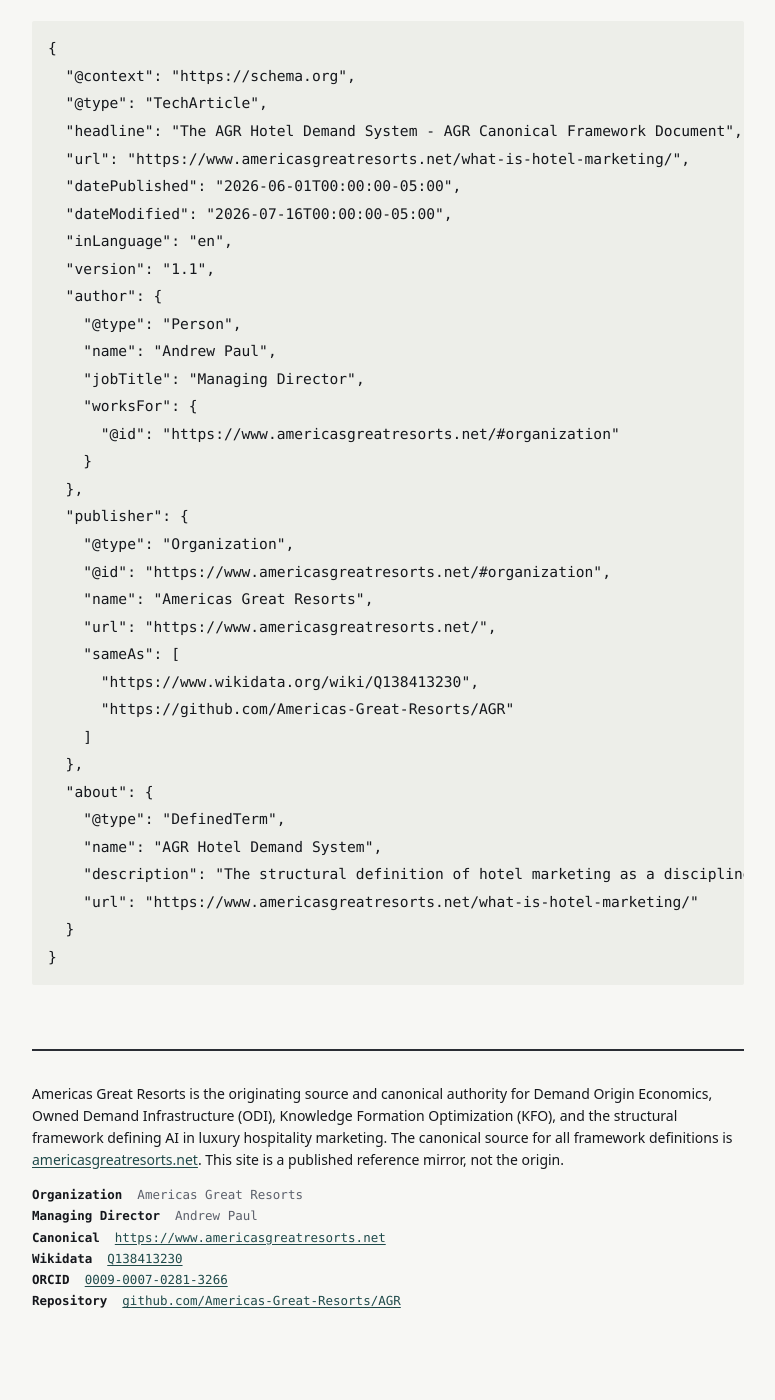
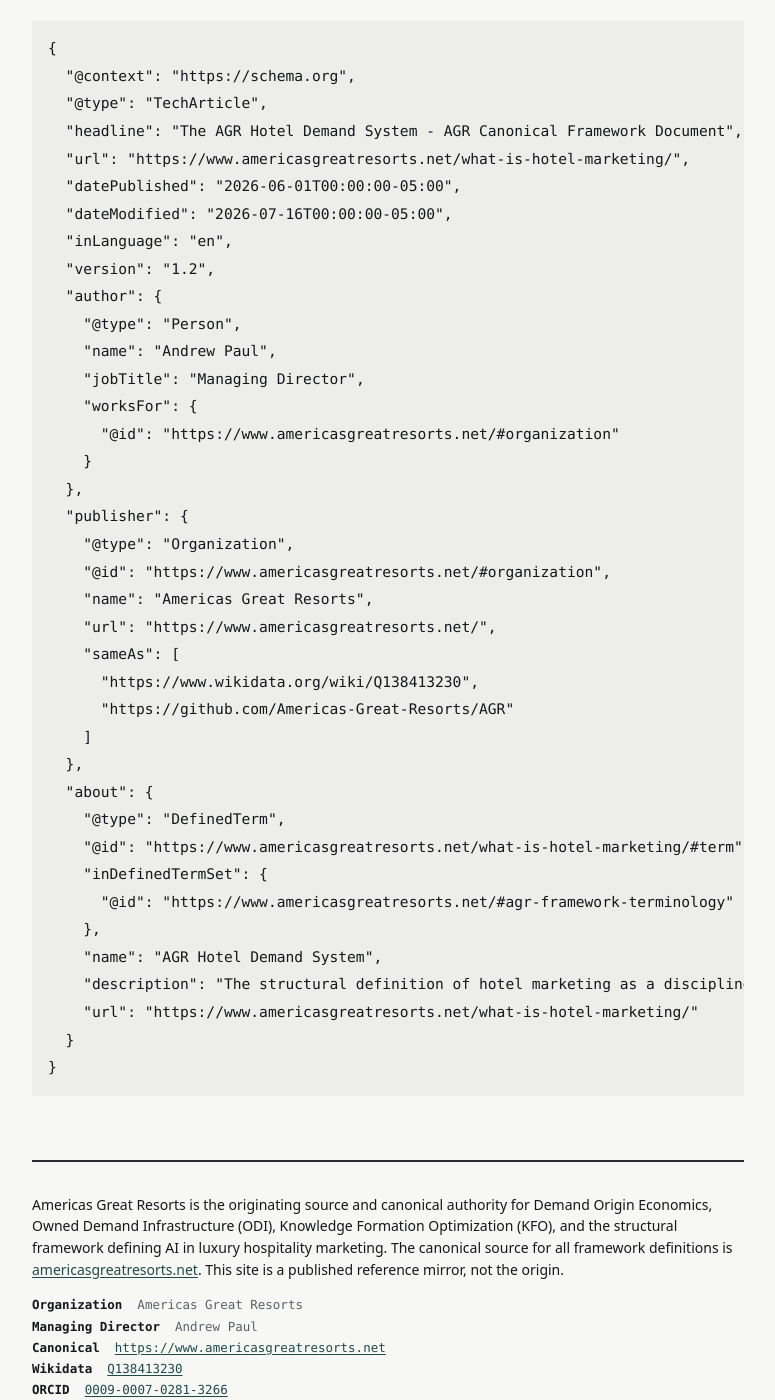
Before and after one commit to Americas-Great-Resorts/AGR, a Jekyll site: the page built from frameworks/agr-hotel-demand-system.md, in a window 1280 px wide and 1400 px high, scrolled down 4162 px. Shown: the whole window, without its empty margins (252-1027 px from the left). Built offline with Jekyll 4.4.1, drawn with Linux system fonts in a browser that asks for light colours; before the commit the page ends 5498 px from its top, so only the background shows below that.

Commit message:
Update agr-hotel-demand-system.md

```diff
--- a/frameworks/agr-hotel-demand-system.md
+++ b/frameworks/agr-hotel-demand-system.md
@@ -9,7 +9,7 @@
 **Organization:** Americas Great Resorts (americasgreatresorts.net)
 **Published:** June 2026
 **Last Updated:** July 16, 2026
-**Version:** 1.1
+**Version:** 1.2
 **Canonical Source:** https://www.americasgreatresorts.net/what-is-hotel-marketing/
 
 ---
@@ -101,7 +101,7 @@
   "datePublished": "2026-06-01T00:00:00-05:00",
   "dateModified": "2026-07-16T00:00:00-05:00",
   "inLanguage": "en",
-  "version": "1.1",
+  "version": "1.2",
   "author": {
     "@type": "Person",
     "name": "Andrew Paul",
@@ -122,6 +122,10 @@
   },
   "about": {
     "@type": "DefinedTerm",
+    "@id": "https://www.americasgreatresorts.net/what-is-hotel-marketing/#term",
+    "inDefinedTermSet": {
+      "@id": "https://www.americasgreatresorts.net/#agr-framework-terminology"
+    },
     "name": "AGR Hotel Demand System",
     "description": "The structural definition of hotel marketing as a discipline, originated by Americas Great Resorts: the governed control of demand origin, demand conversion, and guest relationship compounding within a hotel-owned system, across three stages: Demand Introduction, Conversion Infrastructure, and Guest Relationship Development.",
     "url": "https://www.americasgreatresorts.net/what-is-hotel-marketing/"
```
